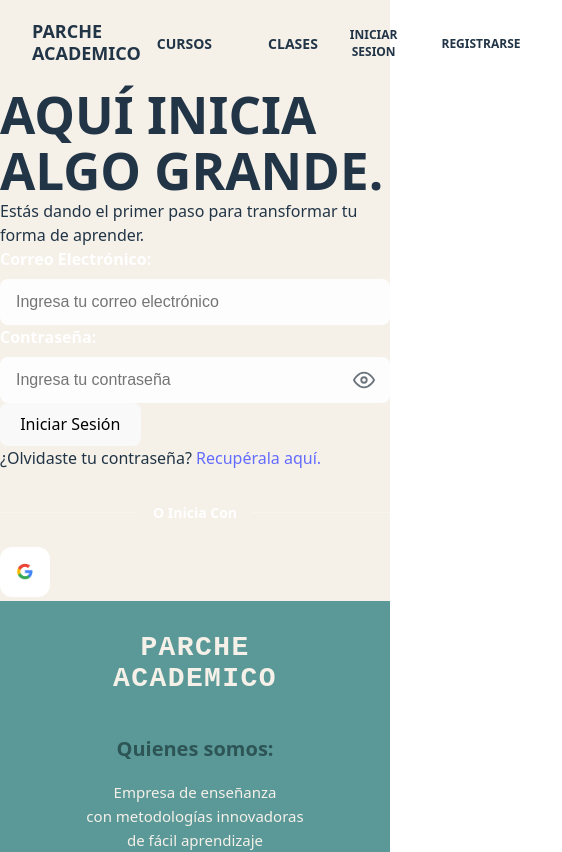
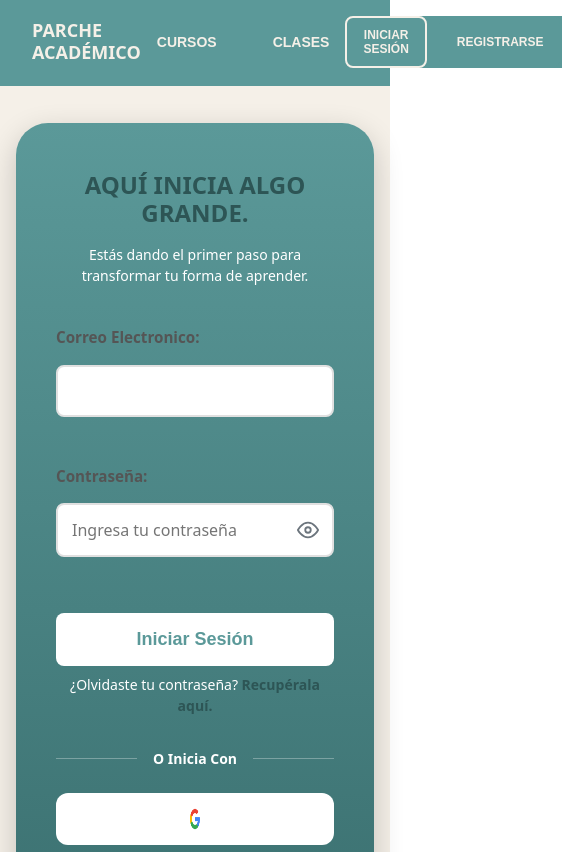
Before and after one commit to academiaparchada/frontend-academic, a React (Vite) app: page /login in a window 390 px wide. Shown: the top 852 px of the page, 562 px wide, since content can reach past the window. Built offline with nearby package versions, Linux system fonts and the light colour scheme; no server answers.

Commit message:
correccion al  header y al login

```diff
--- a/src/components/header.jsx
+++ b/src/components/header.jsx
@@ -1,38 +1,52 @@
-// src/components/header.jsx
 import { useNavigate } from 'react-router-dom';
-import '../styles/header.css';
+import '../styles/header.css';  // ← IMPORT CORRECTO CONFIRMADO
 
 export function Header() {
   const navigate = useNavigate();
 
-  const handle_login = () => {
-    navigate('/login');
-  };
-
-  const handle_register = () => {
-    navigate('/register');
-  };
-
-  const handle_home = () => {
-    navigate('/');
-  };
+  const handleLogin = () => navigate('/login');
+  const handleRegister = () => navigate('/register');
+  const handleHome = () => navigate('/');
 
   return (
     <header className="header">
-      <div className="header_logo" onClick={handle_home} style={{cursor: 'pointer'}}>
-        PARCHE<br />ACADEMICO
+      {/* Logo clickable */}
+      <div
+        className="header_logo"
+        onClick={handleHome}
+        style={{ cursor: 'pointer' }}
+      >
+        PARCHE<br />ACADÉMICO
       </div>
 
+      {/* Navegación con Links para SEO */}
       <nav className="header_nav">
-        <button className="header_link" onClick={() => navigate('/cursos')}>CURSOS</button>
-        <button className="header_link" onClick={() => navigate('/clases-personalizadas')}>CLASES</button>
+        <button
+          className="header_link"
+          onClick={() => navigate('/cursos')}
+        >
+          CURSOS
+        </button>
+        <button
+          className="header_link"
+          onClick={() => navigate('/clases-personalizadas')}
+        >
+          CLASES
+        </button>
       </nav>
 
+      {/* Acciones */}
       <div className="header_actions">
-        <button className="header_btn header_btn--outline" onClick={handle_login}>
-          INICIAR SESION
+        <button
+          className="header_btn header_btn--outline"
+          onClick={handleLogin}
+        >
+          INICIAR SESIÓN
         </button>
-        <button className="header_btn header_btn--solid" onClick={handle_register}>
+        <button
+          className="header_btn header_btn--solid"
+          onClick={handleRegister}
+        >
           REGISTRARSE
         </button>
       </div>
--- a/src/index.css
+++ b/src/index.css
@@ -1,11 +1,13 @@
+/* src/index.css */
+
+/* VARIABLES GLOBALES */
 :root {
+  --teal: #5b9999;   /* Header teal */
+  --beige: #f5f0e8;  /* Header beige */
+
   font-family: system-ui, Avenir, Helvetica, Arial, sans-serif;
   line-height: 1.5;
   font-weight: 400;
-
-  color-scheme: light dark;
-  color: rgba(255, 255, 255, 0.87);
-  background-color: #242424;
 
   font-synthesis: none;
   text-rendering: optimizeLegibility;
@@ -13,16 +15,7 @@
   -moz-osx-font-smoothing: grayscale;
 }
 
-a {
-  font-weight: 500;
-  color: #646cff;
-  text-decoration: inherit;
-}
-
-a:hover {
-  color: #535bf2;
-}
-
+/* Reset suave (no invasivo) */
 * {
   margin: 0;
   padding: 0;
@@ -39,43 +32,39 @@ body,
 body {
   margin: 0;
   min-width: 320px;
+
+  /* Fondo neutro para no “pintar” zonas vacías en layouts flex */
+  background-color: #ffffff;
+  color: #213547;
 }
 
-h1 {
-  font-size: 3.2em;
-  line-height: 1.1;
+/* Links: mantener estilos base sin forzar demasiado */
+a {
+  color: inherit;
+  text-decoration: none;
 }
 
-button {
-  border-radius: 8px;
-  border: 1px solid transparent;
-  padding: 0.6em 1.2em;
-  font-size: 1em;
-  font-weight: 500;
-  font-family: inherit;
-  background-color: #1a1a1a;
-  cursor: pointer;
-  transition: border-color 0.25s;
+a:hover {
+  text-decoration: underline;
 }
 
-button:hover {
-  border-color: #646cff;
+/* FIX HEADER SOBRE HERO (solo afecta al header) */
+.page {
+  background: transparent;
 }
 
-button:focus,
-button:focus-visible {
-  outline: 4px auto -webkit-focus-ring-color;
+.header {
+  background-color: var(--teal);
+  color: var(--beige);
+  position: sticky;
+  top: 0;
+  z-index: 1000;
 }
 
+/* Mantener soporte light mode sin meter dark global */
 @media (prefers-color-scheme: light) {
   :root {
     color: #213547;
     background-color: #ffffff;
   }
-  a:hover {
-    color: #747bff;
-  }
-  button {
-    background-color: #f9f9f9;
-  }
 }
--- a/src/main.jsx
+++ b/src/main.jsx
@@ -3,6 +3,7 @@ import { createRoot } from 'react-dom/client'
 import { BrowserRouter, Routes, Route } from 'react-router-dom'
 import { AuthProvider } from './context/auth_context.jsx'
 import './index.css'
+import './styles/header.css'
 import App from './app.jsx'
 import { Login } from './pages/login.jsx'
 import { Register } from './pages/register.jsx'
--- a/src/pages/login.jsx
+++ b/src/pages/login.jsx
@@ -11,7 +11,6 @@ import '../styles/login.css';
 export const Login = () => {
   const navigate = useNavigate();
   const { login } = useAuth();
-
   const [email, set_email] = useState('');
   const [password, set_password] = useState('');
   const [error, set_error] = useState('');
@@ -23,7 +22,6 @@ export const Login = () => {
     set_loading(true);
 
     const result = await login(email, password);
-
     set_loading(false);
 
     if (result.success) {
@@ -32,7 +30,6 @@ export const Login = () => {
       console.log('Rol del usuario:', result.data?.user?.rol);
 
       let user_role = result.data?.user?.rol || result.data?.rol || result.user?.rol;
-
       console.log('Rol detectado:', user_role);
 
       if (user_role === 'admin' || user_role === 'administrador') {
@@ -55,8 +52,8 @@ export const Login = () => {
     try {
       set_error('');
       set_loading(true);
+      console.log('🔐 Iniciando login con Google...');
 
-      console.log('🔐 Iniciando login con Google...');
       const result = await googleAuthService.signInWithGoogle();
 
       if (!result.success) {
@@ -80,41 +77,36 @@ export const Login = () => {
     <div className="page">
       <Header />
 
-      <main className="main">
-        <div className="login_container">
-          <div className="login_card">
-            <h1 className="login_title">AQUÍ INICIA ALGO GRANDE.</h1>
-            <p className="login_subtitle">
+      {/* ÚNICO CAMBIO: main -> login-page */}
+      <main className="login-page">
+        <div className="login-container">
+          <div className="login-card">
+            <h1 className="login-title">AQUÍ INICIA ALGO GRANDE.</h1>
+
+            <p className="login-subtitle">
               Estás dando el primer paso para transformar tu forma de aprender.
-            </p>
-
               {error && (
-              <div className="error_message">
+                <div className="error-message">
                   {error}
                 </div>
               )}
+            </p>
 
-            <form onSubmit={handle_submit} className="login_form">
-              <div className="form_group">
-                <label htmlFor="email" className="form_label">
-                  Correo Electrónico:
-                </label>
+            <form onSubmit={handle_submit} className="login-form">
+              <div className="form-group">
+                <label className="form-label">Correo Electronico:</label>
                 <input
                   type="email"
-                  id="email"
-                  className="form_input"
+                  className="form-input"
                   value={email}
                   onChange={(e) => set_email(e.target.value)}
-                  placeholder="Ingresa tu correo electrónico "
                   required
                   disabled={loading}
                 />
               </div>
 
-              <div className="form_group">
-                <label htmlFor="password" className="form_label">
-                  Contraseña:
-                </label>
+              <div className="form-group">
+                <label className="form-label">Contraseña:</label>
                 <PasswordInput
                   name="password"
                   value={password}
@@ -125,36 +117,32 @@ export const Login = () => {
                 />
               </div>
 
-              <button type="submit" className="btn_login" disabled={loading}>
+              <button type="submit" className="btn-login" disabled={loading}>
                 {loading ? 'Iniciando sesión...' : 'Iniciar Sesión'}
               </button>
+            </form>
 
-              <div className="forgot_pass">
+            <div className="forgot-password">
               ¿Olvidaste tu contraseña?{' '}
-                <a href="#" onClick={handle_forgot_password} className="link_recovery">
+              <a href="#" onClick={handle_forgot_password} className="link-recovery">
                 Recupérala aquí.
               </a>
             </div>
-            </form>
 
             <div className="divider">
-              <span className="divider_line"></span>
-              <span className="divider_text">O Inicia Con</span>
-              <span className="divider_line"></span>
+              <span className="divider-line"></span>
+              <span className="divider-text">O Inicia Con</span>
+              <span className="divider-line"></span>
             </div>
 
-            <div className="social_login">
+            <div className="social-login">
               <button
-                className="btn_social"
+                className="btn-social"
                 onClick={handle_google_login}
                 aria-label="Iniciar sesión con Google"
                 disabled={loading}
               >
-                <img
-                  src="/images/google.png"
-                  alt="Google"
-                  className="social_icon"
-                />
+                <img src="/images/google.png" alt="Google" className="social-icon" />
               </button>
             </div>
           </div>
--- a/src/styles/home.css
+++ b/src/styles/home.css
@@ -1200,3 +1200,15 @@
     font-size: 2rem;
   }
 }
+/* FIX HEADER EN HOME - AL FINAL DEL ARCHIVO */
+.header,
+.header * {
+  background-color: var(--teal) !important;
+  color: var(--beige) !important;
+  border-color: var(--teal) !important;
+}
+
+.header_btn--outline {
+  border-color: var(--beige) !important;
+  color: var(--beige) !important;
+}
--- a/src/styles/login.css
+++ b/src/styles/login.css
@@ -1,7 +1,19 @@
 /* src/styles/Login.css */
 
+
+/* Nuevo: para el main className="login-page" */
+.login-page {
+  flex: 1;
+  display: flex;
+  width: 100%;
+}
+
+
+/* Aísla el login de estilos globales (h1, button, etc.) */
 .login-container {
-  min-height: 100%;
+  min-height: 100vh;
+  width: 100%;
+  flex: 1;
   display: flex;
   justify-content: center;
   align-items: center;
@@ -9,6 +21,8 @@
   background-color: #f5f0e8;
 }
 
+
+/* Card centrada y consistente */
 .login-card {
   background: linear-gradient(180deg, #5b9999 0%, #3d7373 100%);
   border-radius: 2rem;
@@ -18,6 +32,8 @@
   box-shadow: 0 10px 30px rgba(0, 0, 0, 0.2);
 }
 
+
+/* Evita que el h1 global (index.css) rompa el tamaño */
 .login-title {
   font-size: 2rem;
   font-weight: 700;
@@ -27,6 +43,7 @@
   line-height: 1.2;
 }
 
+
 .login-subtitle {
   font-size: 1rem;
   color: #ffffff;
@@ -35,11 +52,13 @@
   line-height: 1.5;
 }
 
+
 .login-form {
   display: flex;
   flex-direction: column;
   gap: 1.5rem;
 }
+
 
 .form-group {
   display: flex;
@@ -47,11 +66,13 @@
   gap: 0.5rem;
 }
 
+
 .form-label {
   font-size: 1rem;
   font-weight: 600;
   color: #ffffff;
 }
+
 
 .form-input {
   padding: 0.875rem 1rem;
@@ -60,7 +81,9 @@
   font-size: 1rem;
   background-color: rgba(255, 255, 255, 0.9);
   transition: all 0.3s ease;
+  color: #2d5555;
 }
+
 
 .form-input:focus {
   outline: none;
@@ -68,6 +91,8 @@
   box-shadow: 0 0 0 3px rgba(255, 255, 255, 0.3);
 }
 
+
+/* Blindaje contra el button global de index.css */
 .btn-login {
   padding: 1rem;
   border: none;
@@ -81,15 +106,28 @@
   margin-top: 0.5rem;
 }
 
+
 .btn-login:hover {
   background-color: #f0f0f0;
   transform: translateY(-2px);
   box-shadow: 0 4px 12px rgba(0, 0, 0, 0.15);
 }
 
+
 .btn-login:active {
   transform: translateY(0);
 }
+
+
+.error-message {
+  background: rgba(255, 255, 255, 0.18);
+  color: #ffffff;
+  border: 1px solid rgba(255, 255, 255, 0.25);
+  padding: 0.75rem 1rem;
+  border-radius: 0.75rem;
+  font-size: 0.95rem;
+}
+
 
 .forgot-password {
   text-align: center;
@@ -98,6 +136,7 @@
   margin-top: 0.5rem;
 }
 
+
 .link-recovery {
   color: #2d5555;
   text-decoration: none;
@@ -105,10 +144,12 @@
   transition: color 0.3s ease;
 }
 
+
 .link-recovery:hover {
   color: #1a3333;
   text-decoration: underline;
 }
+
 
 .divider {
   display: flex;
@@ -117,11 +158,13 @@
   margin: 2rem 0 1.5rem;
 }
 
+
 .divider-line {
   flex: 1;
   height: 1px;
   background-color: rgba(255, 255, 255, 0.3);
 }
+
 
 .divider-text {
   color: #ffffff;
@@ -130,15 +173,17 @@
   white-space: nowrap;
 }
 
+
 .social-login {
   display: flex;
   justify-content: center;
   gap: 1rem;
 }
 
+
 .btn-social {
-  width: 60px;
-  height: 60px;
+  width: 250px;
+  height: 50px;
   border: none;
   border-radius: 0.75rem;
   background-color: #ffffff;
@@ -150,59 +195,63 @@
   padding: 0;
 }
 
+
 .btn-social:hover {
   transform: translateY(-3px);
   box-shadow: 0 6px 16px rgba(0, 0, 0, 0.2);
 }
 
+
 .btn-social:active {
   transform: translateY(0);
 }
 
-.social-emoji {
-  font-size: 24px;
-  font-weight: 700;
+
+.social-icon {
+  width: 60px;
+  height: 35px;
+  display: block;
 }
 
-.btn-microsoft .social-emoji {
-  font-size: 28px;
-}
-
-.btn-google .social-emoji {
-  color: #4285f4;
-  font-size: 32px;
-}
-
-.btn-facebook .social-emoji {
-  color: #1877f2;
-  font-size: 32px;
-}
 
 /* Responsive */
 @media (max-width: 640px) {
-  .login-card {
-    padding: 2rem 1.5rem;
+  .btn-social {
+    max-width: 100%;
+    height: 50px;
   }
+
 
   .login-title {
     font-size: 1.5rem;
   }
 
+
   .login-subtitle {
     font-size: 0.875rem;
   }
 
+
   .btn-social {
-    width: 50px;
-    height: 50px;
+    width: 100%;
+    max-width: 420px;
+    height: 52px;
+    border: none;
+    border-radius: 0.75rem;
+    background-color: #ffffff;
+    cursor: pointer;
+    display: flex;
+    align-items: center;
+    justify-content: center;
+    gap: 10px;
+    transition: all 0.3s ease;
+    padding: 0 18px;
   }
 
-  .social-emoji {
-    font-size: 20px;
-  }
 
-  .btn-google .social-emoji,
-  .btn-facebook .social-emoji {
-    font-size: 26px;
+  .social-icon {
+  width: 22px;
+  height: 22px;
+  display: block;
   }
 }
```
Lines whose indentation alone changed are shown as unchanged.
